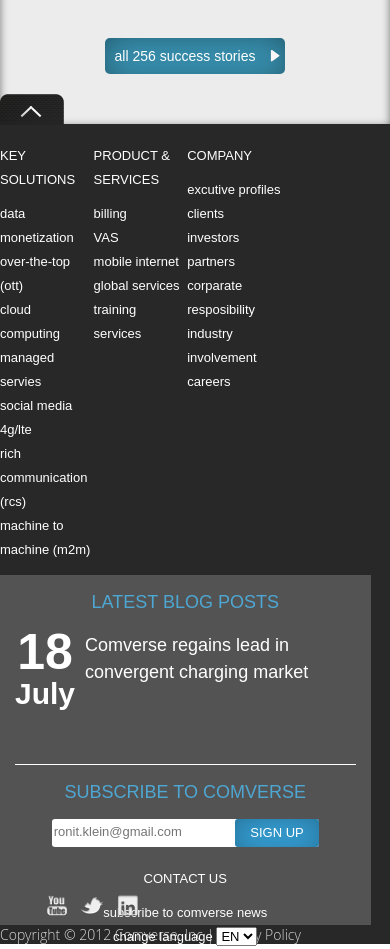
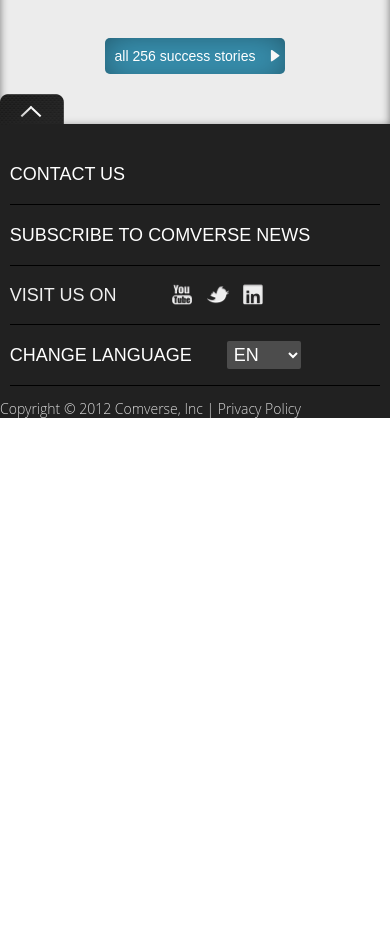
Before and after one commit to gadi246/Comverse, a plain HTML site: page index.html in a window 390 px wide. Shown: the part 2940-3889 px from the top of the page. After the commit the page ends 3358 px from the top, so only its background shows below. Drawn offline with Linux system fonts and the light colour scheme.

Commit message:
mobile:footer is done

```diff
--- a/main.css
+++ b/main.css
@@ -1178,6 +1178,10 @@ margin-right: 0;
     top: -30px;
     left:0;
 
+}
+/*hide mobile footer*/
+.mobile-footer > li:not(.social-nav-container){
+display: none;
 }
 
 /*======================
@@ -1607,6 +1611,70 @@ margin-right: 0;
             margin-left: 0;
         }
 
+        /* footer*/
+        footer {
+            background: #212121;
+        }
+        .col-footer:not(.feature-box){
+            display: none;
+        }
+        .feature-box {
+            margin-left: 2.5%;
+            background: #212121;
+            height: auto;
+        }
+        .feature-box article,
+        .feature-box form{
+            display: none;
+        }
+        .mobile-footer > li:first-child,
+        .mobile-footer > li:nth-child(2),
+        .mobile-footer > li:last-child{
+            display: block;
+            text-transform: uppercase;
+            font-size: 1.8rem;
+            text-align: left;
+            line-height: 60px;
+        }
+        .mobile-footer > li:first-child {
+            padding-bottom: 0;
+        }
+        .social-nav {
+            position: relative;
+        }
+        .social-nav-container {
+            padding: 10px 0;
+        }
+        .social-nav::before {
+            content: "visit us on";
+            display: inline;
+            color: rgb(240, 240, 240);
+            text-align: center;
+            position: absolute;
+            left: 0;
+            top:20%;
+            font-size: 1.8rem;
+            text-transform: uppercase;
+        }
+        .mobile-footer > li {
+            border-bottom: 1px solid black;
+        }
+        .mobile-footer > li > a:hover {
+            text-decoration: none;
+        }
+        .mobile-footer select {
+            background: rgba(250, 250, 250, 0.2);
+            width: 20%;
+            color: #fff;
+           border: none;
+            border-radius: 2px;
+            margin-left: 30px;
+            padding: 3px;
+        }
+        small {
+            float:none;
+            margin: 0 auto;
+        }
 
 
 
@@ -1637,23 +1705,3 @@ margin-right: 0;
 
 
     }/*end*/
-
-
-
-
-
-        /*press items*/
-       /*.grid {*/
-           /*width:100%;*/
-       /*}*/
-       /*.press-wrapper {*/
-           /*position: static;*/
-       /*}*/
-      /*.press-wrapper ul li {*/
-          /*display: bl
-          ock;*/
-          /*width: 100%;*/
-          /*margin-left:0 ;*/
-      /*}*/
-
-}
```
